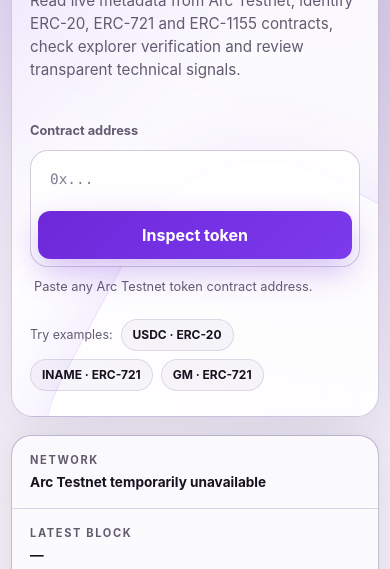
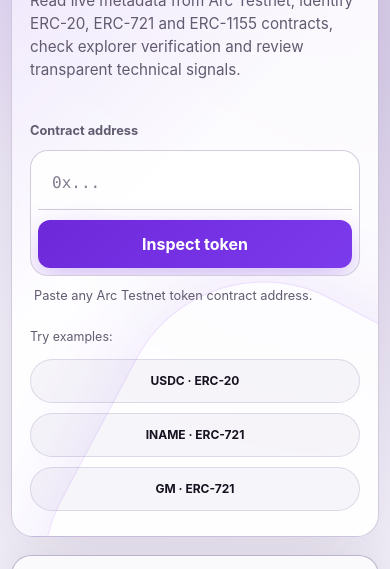
Before and after one commit to joaodd1590-sys/Token-Analyzer, a website: page index.html in a window 390 px wide. Shown: the part 249-818 px from the top of the page. Drawn offline with Linux system fonts and the light colour scheme; no server answers.

Commit message:
Update style.css

```diff
--- a/style.css
+++ b/style.css
@@ -46,13 +46,17 @@ body[data-theme="light"] {
 
 html {
   min-width: 320px;
+  max-width: 100%;
+  overflow-x: clip;
   background: var(--bg);
   scroll-behavior: smooth;
 }
 
 body {
   min-height: 100vh;
+  max-width: 100%;
   margin: 0;
+  overflow-x: clip;
   background:
     radial-gradient(circle at 13% -5%, rgba(124, 58, 237, 0.22), transparent 31rem),
     radial-gradient(circle at 88% 18%, rgba(76, 29, 149, 0.17), transparent 28rem),
@@ -87,6 +91,7 @@ a {
 
 .app-shell {
   width: min(1160px, calc(100% - 32px));
+  max-width: 100%;
   margin: 0 auto;
   padding: 28px 0 40px;
 }
@@ -329,6 +334,8 @@ a {
 
 .input-row {
   display: flex;
+  width: 100%;
+  max-width: 100%;
   gap: 10px;
   padding: 7px;
   border: 1px solid var(--border-strong);
@@ -343,7 +350,9 @@ a {
 }
 
 .input-row input {
+  width: 100%;
   min-width: 0;
+  max-width: 100%;
   flex: 1;
   padding: 11px 12px;
   border: 0;
@@ -1226,10 +1235,43 @@ a {
 
   .input-row {
     flex-direction: column;
+    gap: 8px;
+    overflow: hidden;
+  }
+
+  .input-row input {
+    width: 100%;
+    min-width: 0;
+    max-width: 100%;
+    padding: 14px 14px 16px;
+    border-bottom: 1px solid var(--border-strong);
+    border-radius: 0;
+    font-size: 16px;
+    line-height: 1.35;
   }
 
   .primary-button {
     width: 100%;
+    margin-top: 2px;
+  }
+
+  .examples {
+    display: grid;
+    grid-template-columns: minmax(0, 1fr);
+    align-items: stretch;
+    gap: 10px;
+    width: 100%;
+  }
+
+  .examples > span {
+    margin-bottom: 2px;
+  }
+
+  .example-chip {
+    width: 100%;
+    min-height: 44px;
+    justify-self: stretch;
+    text-align: center;
   }
 
   .network-strip {
@@ -1267,6 +1309,14 @@ a {
 }
 
 @media (max-width: 460px) {
+  .hero-card,
+  .analyze-form,
+  .input-row,
+  .examples {
+    min-width: 0;
+    max-width: 100%;
+  }
+
   .app-header {
     gap: 8px;
     margin: -7px -4px 18px;
```
